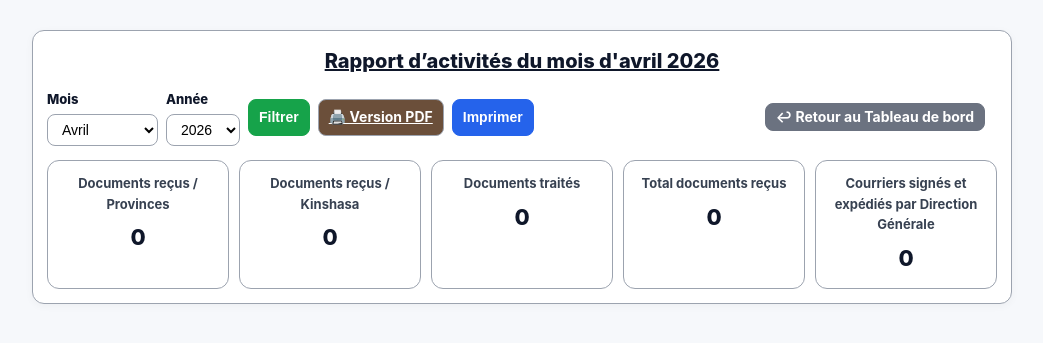
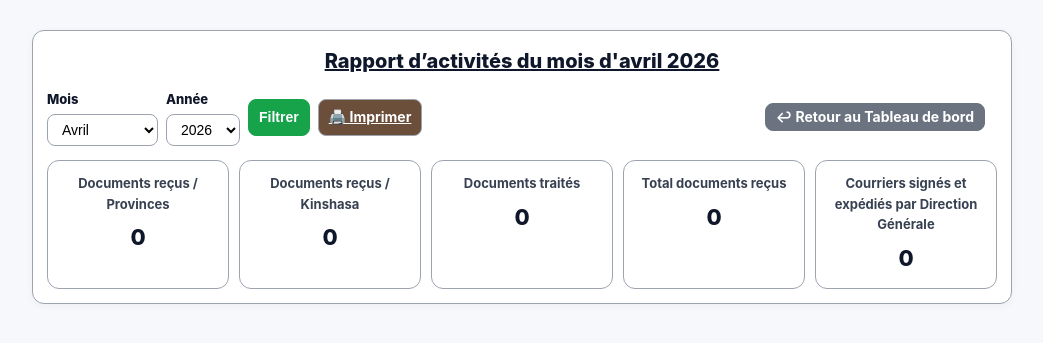
Before and after one commit to gestionsdg/traitement-des-documents, a Django app: page /rapports/activites/mensuel/ in a window 1280 px wide. Shown: the top 343 px of the page, without its empty margins (118-1161 px from the left). Run offline with Django 5.2, Linux system fonts and the light colour scheme; the visitor is signed in with stand-in values (Sample User, id 1); data that the repository does not hold is empty.

Commit message:
Suppression bouton imprimer doublon et renommage bouton Version PDF en Imprimer

```diff
--- a/templates/documents/rapport_activites_mensuel.html
+++ b/templates/documents/rapport_activites_mensuel.html
@@ -123,8 +123,7 @@
 
       <div class="actions">
         <button type="submit" class="btn btn-filter btn-bold">Filtrer</button>
-        <a class="btn-brown" href="{% url 'documents:rapport_activites_mensuel_pdf' %}?annee={{ annee }}&mois={{ mois }}">🖨️ Version PDF</a>
-        <button type="button" class="btn btn-print btn-bold" onclick="window.print()">Imprimer</button>
+        <a class="btn-brown" href="{% url 'documents:rapport_activites_mensuel_pdf' %}?annee={{ annee }}&mois={{ mois }}">🖨️ Imprimer</a>
       </div>
     </form>
 
```
